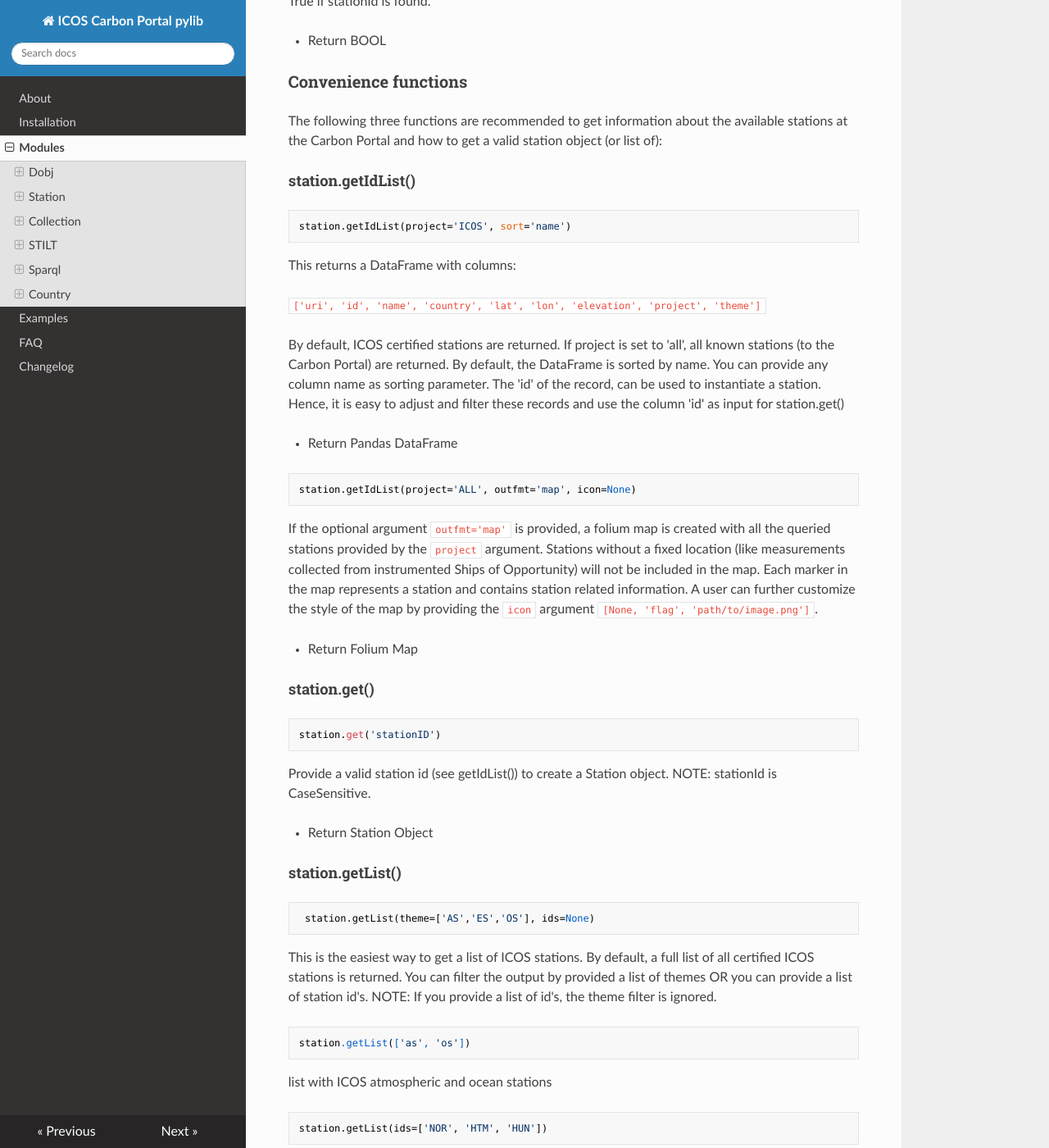
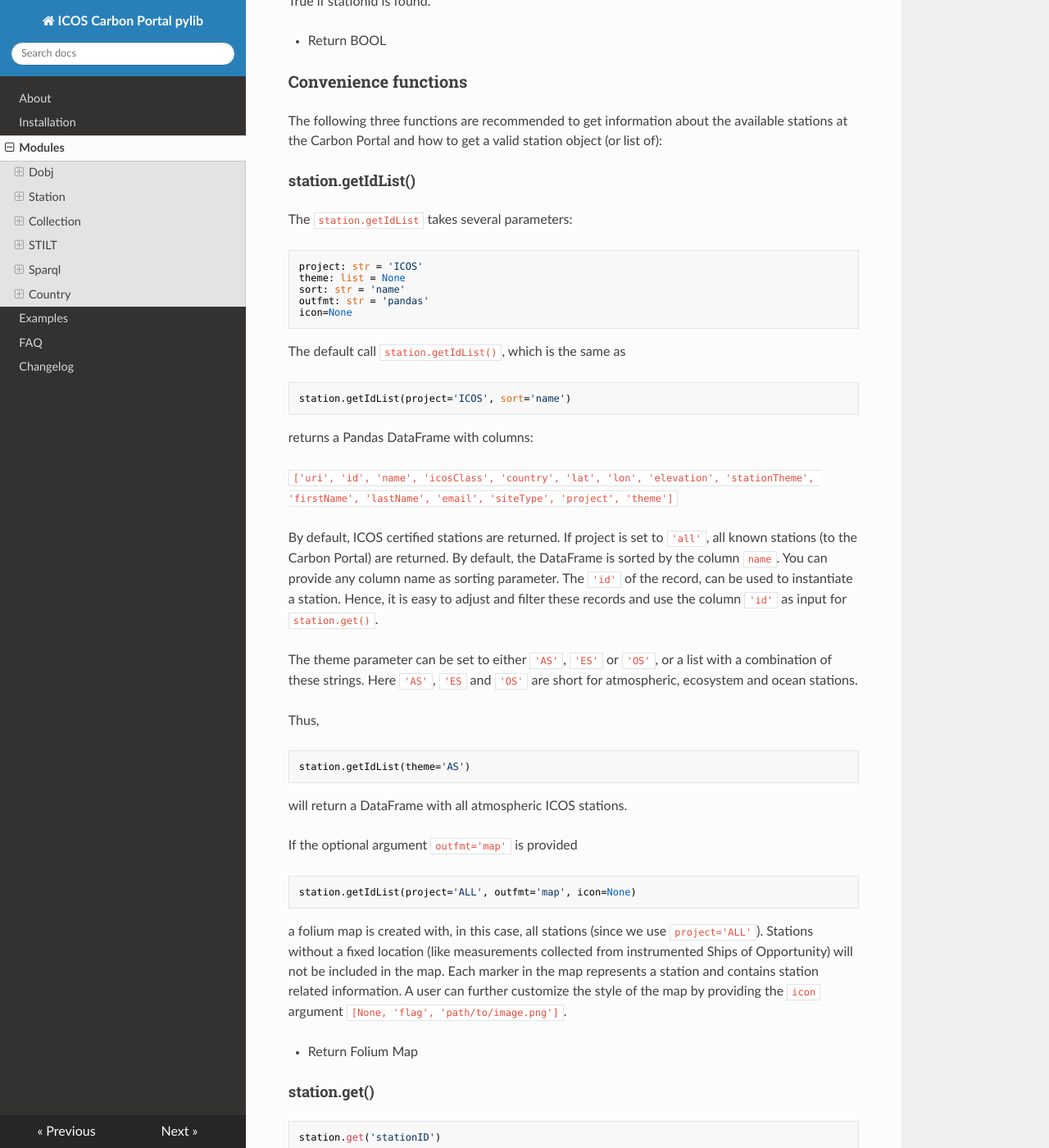
Before and after one commit to ICOS-Carbon-Portal/pylib, an MkDocs documentation site: the page built from docs/modules.md, in a window 1280 px wide and 1400 px high, scrolled down 8863 px. Shown: the whole window at 82% size. Built offline with MkDocs 1.6.1, drawn with Linux system fonts in a browser that asks for light colours; nearby versions of some CDN libraries.

Commit message:
Update 0.1.17

````diff
--- a/docs/modules.md
+++ b/docs/modules.md
@@ -314,26 +314,43 @@ The following three functions are recommended to get information about the avail
 stations at the Carbon Portal and how to get a valid station object (or list of):
 
 #### station.getIdList()
+The `station.getIdList` takes several parameters:
+```
+project: str = 'ICOS'
+theme: list = None
+sort: str = 'name'
+outfmt: str = 'pandas'
+icon=None
+```
+The default call `station.getIdList()`, which is the same as
 ```
 station.getIdList(project='ICOS', sort='name')
 ```
+returns a Pandas DataFrame with columns:
 
-This returns a DataFrame with columns:
 
-`['uri', 'id', 'name', 'country', 'lat', 'lon', 'elevation', 'project', 'theme']`
+`['uri', 'id', 'name', 'icosClass', 'country', 'lat', 'lon', 'elevation', 'stationTheme', 'firstName', 'lastName', 'email', 'siteType', 'project', 'theme']`
 
-By default, ICOS certified stations are returned. If project is set to 'all', all known
-stations (to the Carbon Portal) are returned. By default, the DataFrame is sorted by name. You
-can provide any column name as sorting parameter. The 'id' of the record, can be used to
-instantiate  a station. Hence, it is easy to adjust and filter these records and use the column
-'id' as input for station.get()
+By default, ICOS certified stations are returned. If project is set to `'all'`, all known
+stations (to the Carbon Portal) are returned. By default, the DataFrame is sorted by the column `name`. You
+can provide any column name as sorting parameter. The `'id'` of the record, can be used to
+instantiate a station. Hence, it is easy to adjust and filter these records and use the column
+`'id'` as input for `station.get()`.
 
-- Return Pandas DataFrame
+The theme parameter can be set to either `'AS'`, `'ES'` or `'OS'`, or a list with a combination of these strings.
+Here `'AS'`, `'ES` and `'OS'` are short for atmospheric, ecosystem and ocean stations.
+
+Thus,
+```
+station.getIdList(theme='AS')
+```
+will return a DataFrame with all atmospheric ICOS stations.
+
+If the optional argument `outfmt='map'` is provided
 ```
 station.getIdList(project='ALL', outfmt='map', icon=None)
 ```
-If the optional argument `outfmt='map'` is provided, a folium map is created with all the queried
-stations provided by the `project` argument. Stations without a fixed location (like
+a folium map is created with, in this case, all stations (since we use `project='ALL'`). Stations without a fixed location (like
 measurements collected from instrumented Ships of Opportunity) will not be included in the map.
 Each marker in the map represents a station and contains station related information. A user can
 further customize the style of the map by providing the `icon` argument `[None, 'flag', 'path/to/image.png']`.
````
Also changed, not shown: docs/changelog.md (+6 -0 lines).
